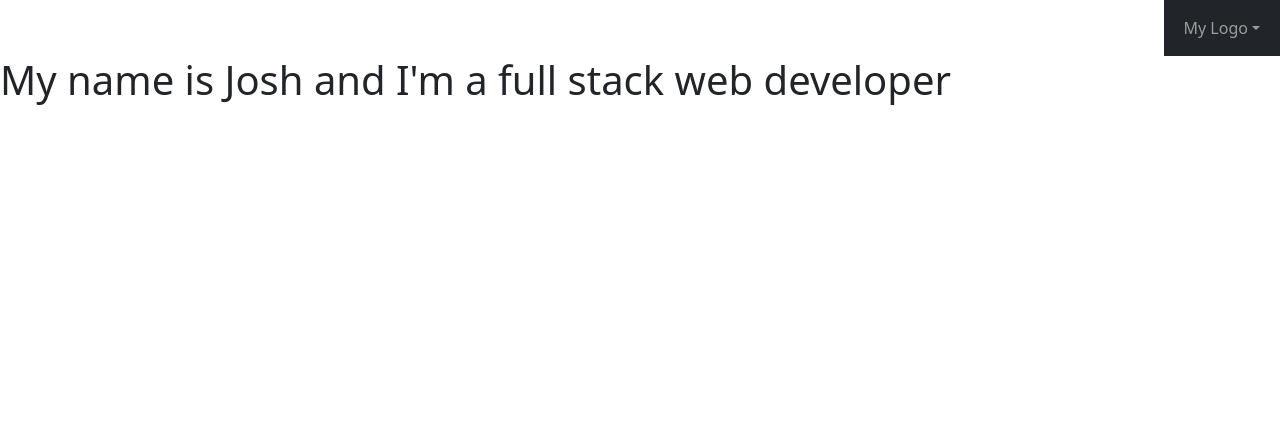
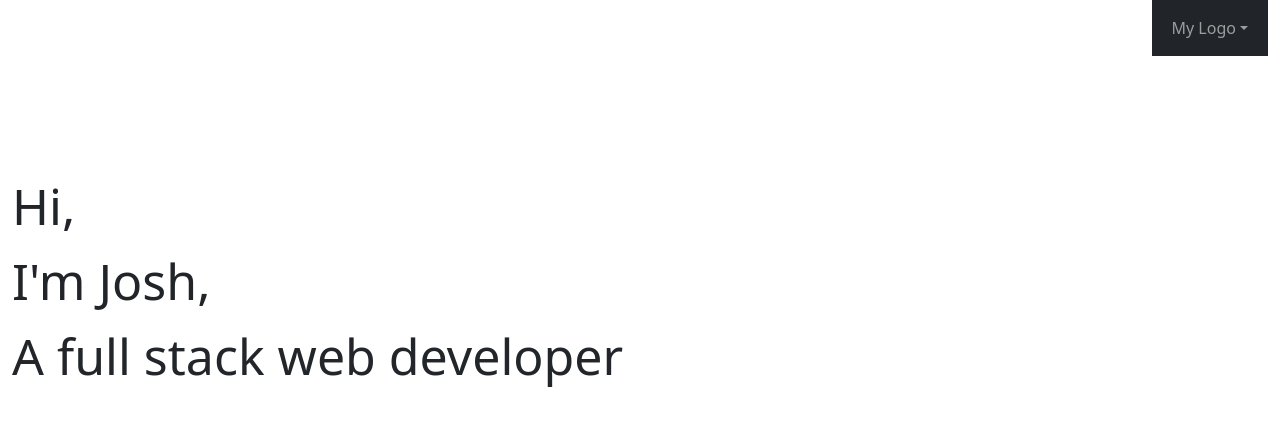
Before and after one commit to JMaurizio/My-Portfolio, a React (Create React App) app: page / in a window 1280 px wide. Shown: the top 426 px of the page. Built offline with nearby package versions, Linux system fonts and the light colour scheme.

Commit message:
added css animation to home

```diff
--- a/src/App.css
+++ b/src/App.css
@@ -1,38 +1,62 @@
-.App {
-  text-align: center;
+#home {
+  height: 450px;
 }
 
-.App-logo {
-  height: 40vmin;
-  pointer-events: none;
+#hi {
+  font-size: 50px;
+  text-align: center;
+  animation: fadein 2s;
+  -moz-animation: fadein 2s;
+  -webkit-animation: fadein 2s;
+  -o-animation: fadein 2s;
 }
 
-@media (prefers-reduced-motion: no-preference) {
-  .App-logo {
-    animation: App-logo-spin infinite 20s linear;
+#josh {
+  font-size: 50px;
+  text-align: center;
+  animation: fadein 4s;
+  -moz-animation: fadein 4s;
+  -webkit-animation: fadein 4s;
+  -o-animation: fadein 4s;
+}
+
+#web-dev {
+  font-size: 50px;
+  text-align: center;
+  animation: fadein 6s;
+  -moz-animation: fadein 6s;
+  -webkit-animation: fadein 6s;
+  -o-animation: fadein 6s;
+}
+@keyframes fadein {
+  from {
+      opacity:0;
+  }
+  to {
+      opacity:1;
   }
 }
-
-.App-header {
-  background-color: #282c34;
-  min-height: 100vh;
-  display: flex;
-  flex-direction: column;
-  align-items: center;
-  justify-content: center;
-  font-size: calc(10px + 2vmin);
-  color: white;
-}
-
-.App-link {
-  color: #61dafb;
-}
-
-@keyframes App-logo-spin {
+@-moz-keyframes fadein {
   from {
-    transform: rotate(0deg);
+      opacity:0;
   }
   to {
-    transform: rotate(360deg);
+      opacity:1;
   }
 }
+@-webkit-keyframes fadein {
+  from {
+      opacity:0;
+  }
+  to {
+      opacity:1;
+  }
+}
+@-o-keyframes fadein {
+  from {
+      opacity:0;
+  }
+  to {
+      opacity: 1;
+  }
+}
--- a/src/App.js
+++ b/src/App.js
@@ -1,14 +1,15 @@
 import { useState } from "react";
 import Header from "./Components/Header";
 import Home from "./Pages/Home";
+import "./App.css";
 
 function App() {
   const [page, setPage] = useState(Home)
 
   return (
     <>
-    <section className="d-flex flex-column">
-      <div className="d-flex justify-content-end">
+    <section className="container-fluid d-flex flex-column">
+      <div className="d-flex justify-content-end mb-2">
         <Header
         page = {page}
         setPage = {setPage}
--- a/src/Pages/Home.js
+++ b/src/Pages/Home.js
@@ -2,8 +2,14 @@
 
 function Home() {
     return (
-       <div className="d-flex">
-           <h1 className="align-self-center">My name is Josh and I'm a full stack web developer</h1>
+       <div id="home" className="d-flex align-items-center">
+           <p>
+                <span id="hi">Hi,</span>
+                <br/>
+                <span id="josh">I'm <span>J</span>osh,</span>
+                <br/>
+                <span id="web-dev">A full stack web developer</span>
+            </p>
        </div>
     )
 };
```
